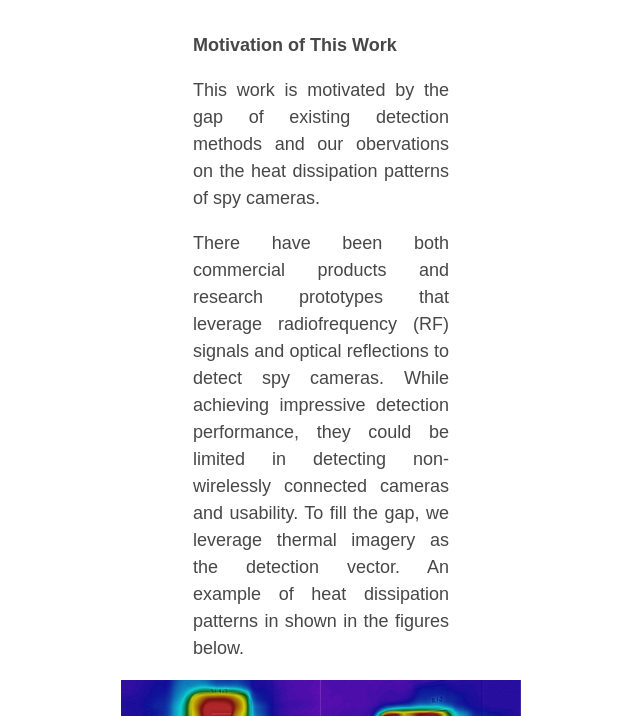
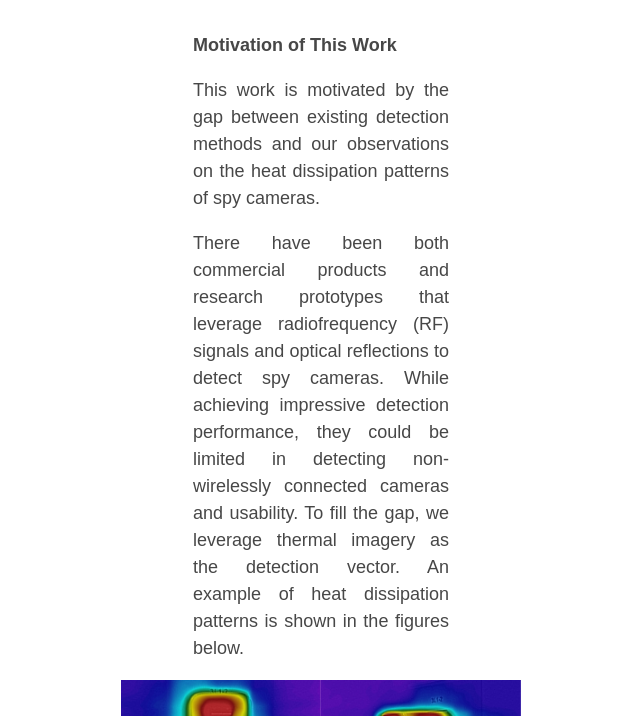
Before and after one commit to HeatDeCam/heatdecam.github.io, a Jekyll site: the page built from index.markdown, in a window 1280 px wide and 1400 px high, scrolled down 2131 px. Shown: the part 180-896 px from the top of the window, without its empty margins (319-959 px from the left). Built offline with Jekyll 4.4.1, drawn with Linux system fonts in a browser that asks for light colours; some of the changed text lies outside the part shown.

Commit message:
Update index.markdown

```diff
--- a/index.markdown
+++ b/index.markdown
@@ -29,19 +29,19 @@ HeatDeCam was developed by the following team of academica researchers:
 
 **Motivation of This Work**
 
-This work is motivated by the gap of existing detection methods and our obervations on the heat dissipation patterns of spy cameras.
+This work is motivated by the gap between existing detection methods and our observations on the heat dissipation patterns of spy cameras.
 
-There have been both commercial products and research prototypes that leverage radiofrequency (RF) signals and optical reflections to detect spy cameras. While achieving impressive detection performance, they could be limited in detecting non-wirelessly connected cameras and usability. To fill the gap, we leverage thermal imagery as the detection vector. An example of heat dissipation patterns in shown in the figures below.
+There have been both commercial products and research prototypes that leverage radiofrequency (RF) signals and optical reflections to detect spy cameras. While achieving impressive detection performance, they could be limited in detecting non-wirelessly connected cameras and usability. To fill the gap, we leverage thermal imagery as the detection vector. An example of heat dissipation patterns is shown in the figures below.
 
 <center><img src="figs/Angle1.png" alt="Angle1" width="200"/><img src="figs/Angle2.png" alt="Angle2" width="200"/></center>
 
-We observe that the spy camera disguised as a charger plug (at the top in black) exhibits additional uneven heat distribution, as compared to the regular charger plug (at the bottom in white). This is because spy cameras have to add unique hardware components (e.g., SD cards, image sensors) without changing the original form factor. It will unavoidable affect internal layout that was originally optimized for heat dissipation.
+We observe that the spy camera disguised as a charger plug (at the top in black) exhibits additional uneven heat distribution, as compared to the regular charger plug (at the bottom in white). This is because spy cameras have to add unique hardware components (e.g., SD cards, image sensors) without changing the original form factor. It will unavoidably affect the internal layout that was originally optimized for heat dissipation.
 
 **Key Approach**
 
-However, it is almost impossible that we require users to manually distinguish heat patterns with their raw eyes. We develop a data-driven approach with designed neural network model to recognize and locate the spy cameras.
+However, it is almost impossible for we to require users to manually distinguish heat patterns with their raw eyes. We develop a data-driven approach with designed neural network model to recognize and locate the spy cameras.
 
-We collect the first thermal image dataset of spy cameras. It consists of over 22,056 images collected from six rooms across three scenarios, Airbnb, hotel, and office. A total of eleven heterogeneous spy cameras with varying properties in apperances, functionalities, brands, costs.
+We collect the first thermal image dataset of spy cameras. It consists of over 22,056 images collected from six rooms across three scenarios, Airbnb, hotel, and office. A total of eleven heterogeneous spy cameras with varying properties in appearances, functionalities, brands, and costs.
 
 <center><img src="figs/Spycams.jpg" alt="Spycams" width="230"/>&nbsp;&nbsp;<img src="figs/Rooms.png" alt="Rooms" width="260"/></center>
 
```
Also changed, not shown: other parts of index.markdown (+3 -3 lines).
